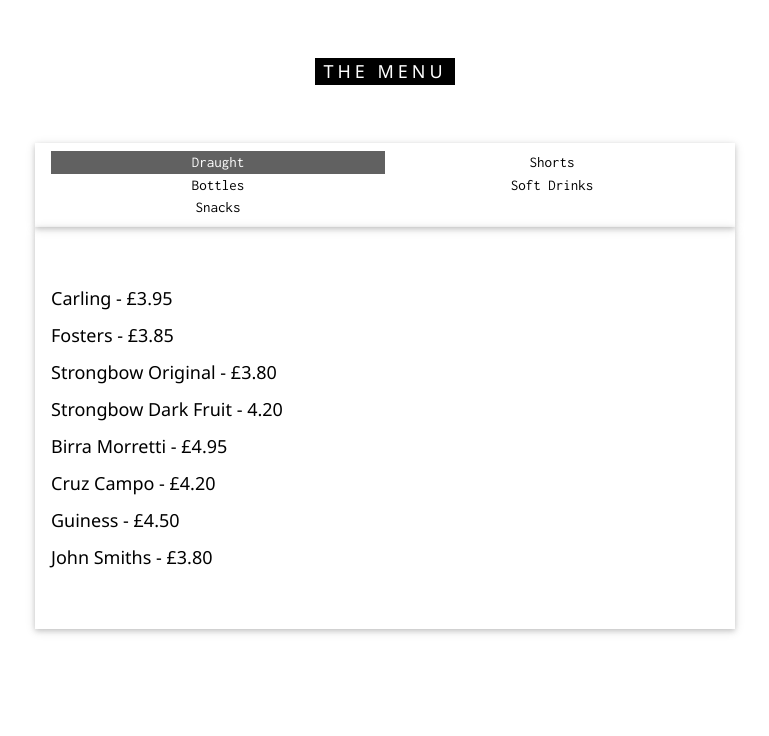
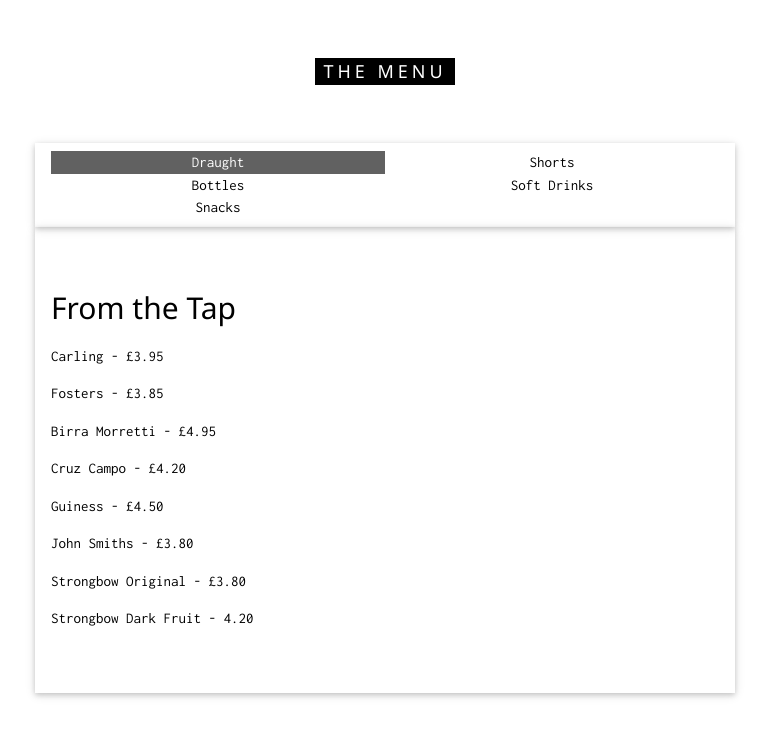
Before and after one commit to johnrtwyford/Jockey, a website: page dist/drinks.html in a window 1280 px wide. Shown: the whole page, without its empty margins (255-1024 px from the left). Drawn offline with nearby package versions, Linux system fonts and the light colour scheme.

Commit message:
Add files via upload

```diff
--- a/dist/drinks.html
+++ b/dist/drinks.html
@@ -52,22 +52,23 @@
       </div>
 
       <div id="Draught" class="w3-container menu w3-padding-48 w3-card">
-        <h5>Carling - £3.95</h5>
+        <h2>From the Tap</h2>
 
-        <h5>Fosters - £3.85</h5>
+        <p>Carling - £3.95</p>
 
-        <h5>Strongbow Original - £3.80</h5>
+        <p>Fosters - £3.85</p>
 
-        <h5>Strongbow Dark Fruit - 4.20</h5>
+        <p>Birra Morretti - £4.95</p>
 
-        <h5>Birra Morretti - £4.95</h5>
+        <p>Cruz Campo - £4.20</p>
 
-        <h5>Cruz Campo - £4.20</h5>
+        <p>Guiness - £4.50</p>
 
-        <h5>Guiness - £4.50</h5>
+        <p>John Smiths - £3.80</p>
 
-        <h5>John Smiths - £3.80</h5>
+        <p>Strongbow Original - £3.80</p>
 
+        <p>Strongbow Dark Fruit - 4.20</p>
       </div>
 
       <div id="Shorts" class="w3-container menu w3-padding-48 w3-card">
@@ -77,7 +78,7 @@
         <p class="w3-text-grey">Sourz = £3.50 or 5 for £10</p>
 
         <h2>Whiskey (Single/Double)</h2>
-        <p class="w3-text-grey">Jim Bean - £3.50/£5.00</p><br>
+        <p class="w3-text-grey">Jim Beam - £3.50/£5.00</p><br>
         <p class="w3-text-grey">Bells - £3.50/£5.00</p><br>
         <p class="w3-text-grey">Jameson - £3.50/£6.00</p><br>
         <p class="w3-text-grey">Famous Grouse - £3.50/£5.00</p><br>
```
Also changed, not shown: dist/index.html (+2 -3 lines).
